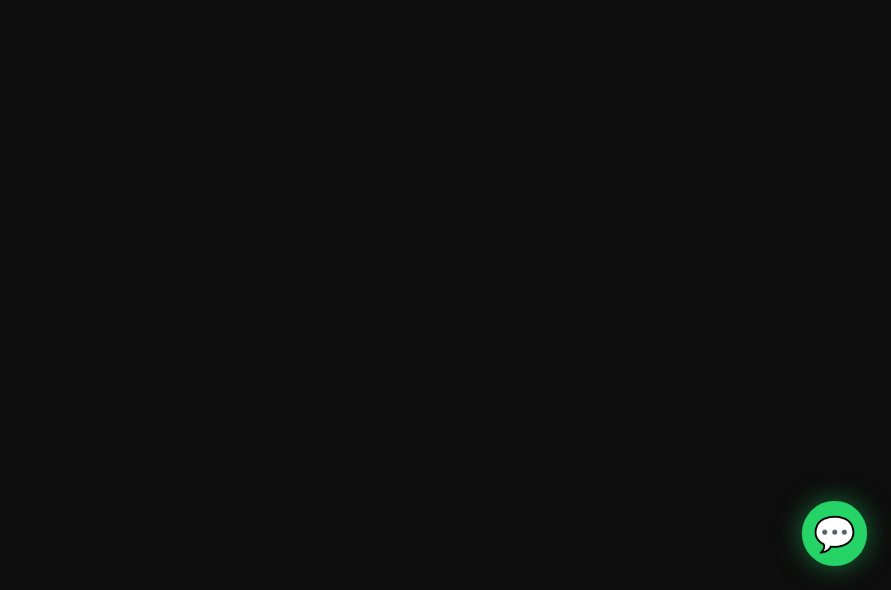
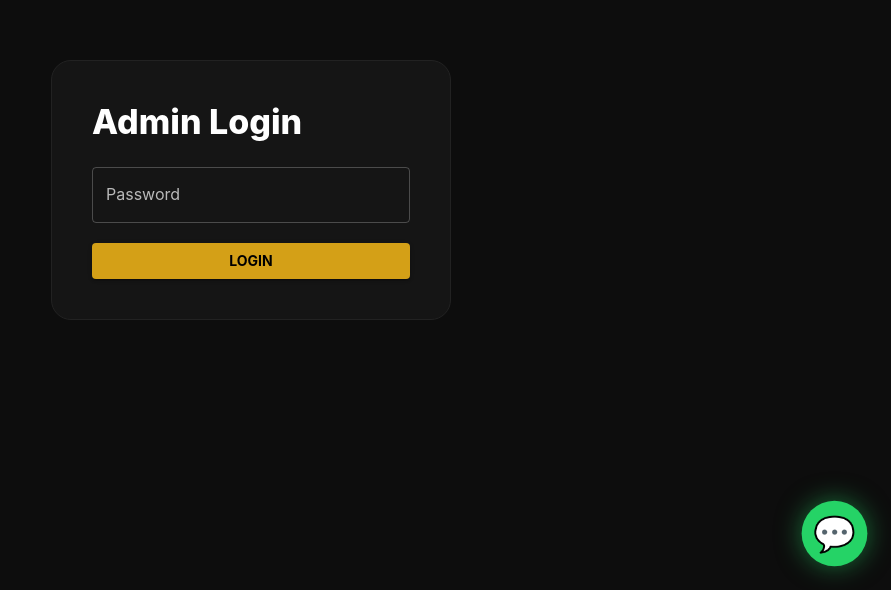
Before and after one commit to NuranMirzayev/private-kitchen, a React (Vite) app: page /admin-login in a window 1280 px wide. Before the commit this address had no page. Shown: the part 210-800 px from the top of the page, without its empty margins (389-1280 px from the left). Built offline with nearby package versions, Linux system fonts and the light colour scheme.

Commit message:
Add protected admin panel and improve order management

```diff
--- a/src/App.tsx
+++ b/src/App.tsx
@@ -4,6 +4,8 @@ import { useEffect } from 'react'
 
 import { useState } from 'react'
 import Preloader from './components/Preloader'
+import ProtectedRoute from './components/ProtectedRoute'
+import AdminLoginPage from './pages/AdminLoginPage'
 import HomePage from './pages/HomePage'
 import OrderPage from './pages/OrderPage'
 
@@ -64,7 +66,17 @@ function App() {
 				<Route path='/' element={<HomePage />} />
 
 				<Route path='/order' element={<OrderPage />} />
-				<Route path='/admin' element={<AdminPage />} />
+
+				<Route path='/admin-login' element={<AdminLoginPage />} />
+
+				<Route
+					path='/admin'
+					element={
+						<ProtectedRoute>
+							<AdminPage />
+						</ProtectedRoute>
+					}
+				/>
 			</Routes>
 
 			<WhatsappButton />
--- /dev/null
+++ b/src/components/ProtectedRoute.tsx
@@ -0,0 +1,17 @@
+import { Navigate } from 'react-router-dom'
+
+type Props = {
+	children: React.ReactNode
+}
+
+const ProtectedRoute = ({ children }: Props) => {
+	const isAuthenticated = localStorage.getItem('admin-auth') === 'true'
+
+	if (!isAuthenticated) {
+		return <Navigate to='/admin-login' replace />
+	}
+
+	return <>{children}</>
+}
+
+export default ProtectedRoute
--- /dev/null
+++ b/src/pages/AdminLoginPage.tsx
@@ -0,0 +1,73 @@
+import { Box, Button, TextField, Typography } from '@mui/material'
+import { useState } from 'react'
+import { useNavigate } from 'react-router-dom'
+
+const AdminLoginPage = () => {
+	const [password, setPassword] = useState('')
+	const navigate = useNavigate()
+
+	const handleLogin = () => {
+		if (password === 'privatekitchen2026') {
+			localStorage.setItem('admin-auth', 'true')
+			navigate('/admin')
+		} else {
+			alert('Wrong password')
+		}
+	}
+
+	return (
+		<Box
+			sx={{
+				minHeight: '100vh',
+				display: 'flex',
+				justifyContent: 'center',
+				alignItems: 'center',
+				background: '#0d0d0d',
+			}}
+		>
+			<Box
+				sx={{
+					background: '#151515',
+					padding: '40px',
+					borderRadius: '20px',
+					border: '1px solid #222',
+					width: '400px',
+				}}
+			>
+				<Typography
+					variant='h4'
+					sx={{
+						fontWeight: 800,
+						marginBottom: '24px',
+					}}
+				>
+					Admin Login
+				</Typography>
+
+				<TextField
+					fullWidth
+					type='password'
+					label='Password'
+					value={password}
+					onChange={e => setPassword(e.target.value)}
+				/>
+
+				<Button
+					fullWidth
+					variant='contained'
+					onClick={handleLogin}
+					sx={{
+						marginTop: '20px',
+						background: '#d4a017',
+						color: 'black',
+						fontWeight: 700,
+					}}
+				>
+					LOGIN
+				</Button>
+			</Box>
+		</Box>
+	)
+}
+
+export default AdminLoginPage
--- a/src/pages/AdminPage.tsx
+++ b/src/pages/AdminPage.tsx
@@ -1,5 +1,6 @@
 import { Box, Typography } from '@mui/material'
 import { useEffect, useState } from 'react'
+import { useNavigate } from 'react-router-dom'
 
 import { getOrders, updateOrderStatus } from '../services/admin.service'
 
@@ -16,6 +17,12 @@ type Order = {
 
 const AdminPage = () => {
 	const [orders, setOrders] = useState<Order[]>([])
+	const navigate = useNavigate()
+
+	const handleLogout = () => {
+		localStorage.removeItem('admin-auth')
+		navigate('/admin-login')
+	}
 
 	const handleStatusChange = async (id: string, status: string) => {
 		try {
@@ -31,9 +38,14 @@ const AdminPage = () => {
 
 	useEffect(() => {
 		const loadOrders = async () => {
-			const data = (await getOrders()) as Order[]
+			const data = await getOrders()
 
-			setOrders(data)
+			setOrders(
+				data.map(order => ({
+					...order,
+					status: order.status || 'new',
+				})),
+			)
 		}
 
 		loadOrders()
@@ -47,6 +59,15 @@ const AdminPage = () => {
 				margin: '0 auto',
 			}}
 		>
+			<Box
+				sx={{
+					display: 'flex',
+					justifyContent: 'space-between',
+					alignItems: 'center',
+					flexWrap: 'wrap',
+					gap: '12px',
+				}}
+			>
 				<Typography
 					variant='h3'
 					sx={{
@@ -56,7 +77,23 @@ const AdminPage = () => {
 				>
 					ORDERS
 				</Typography>
-
+				<Box
+					onClick={handleLogout}
+					sx={{
+						height: 'fit-content',
+						background: '#e74c3c',
+						color: 'white',
+						padding: '10px 16px',
+						borderRadius: '10px',
+						display: 'inline-block',
+						cursor: 'pointer',
+						fontWeight: 700,
+						marginBottom: '24px',
+					}}
+				>
+					Logout
+				</Box>
+			</Box>
 			<Box
 				sx={{
 					display: 'flex',
@@ -109,9 +146,9 @@ const AdminPage = () => {
 							sx={{
 								marginTop: '16px',
 								background:
-									order.status === 'completed'
+									(order.status || 'new') === 'completed'
 										? '#3498db'
-										: order.status === 'confirmed'
+										: (order.status || 'new') === 'confirmed'
 											? '#2ecc71'
 											: '#d4a017',
 
@@ -126,7 +163,7 @@ const AdminPage = () => {
 								fontWeight: 700,
 							}}
 						>
-							{order.status.toUpperCase()}
+							{(order.status || 'new').toUpperCase()}
 						</Typography>
 
 						<Box
--- a/src/services/admin.service.ts
+++ b/src/services/admin.service.ts
@@ -1,14 +1,14 @@
 import { collection, doc, getDocs, updateDoc } from 'firebase/firestore'
+import { db } from '../firebase/firebase'
+import type { Order } from '../types/order'
 
-import { db } from '../firebase/firebase'
-
-export const getOrders = async () => {
+export const getOrders = async (): Promise<(Order & { id: string })[]> => {
 	const snapshot = await getDocs(collection(db, 'orders'))
 
 	return snapshot.docs.map(doc => ({
 		id: doc.id,
 		...doc.data(),
-	}))
+	})) as (Order & { id: string })[]
 }
 
 export const updateOrderStatus = async (id: string, status: string) => {
```
Lines whose indentation alone changed are shown as unchanged.
